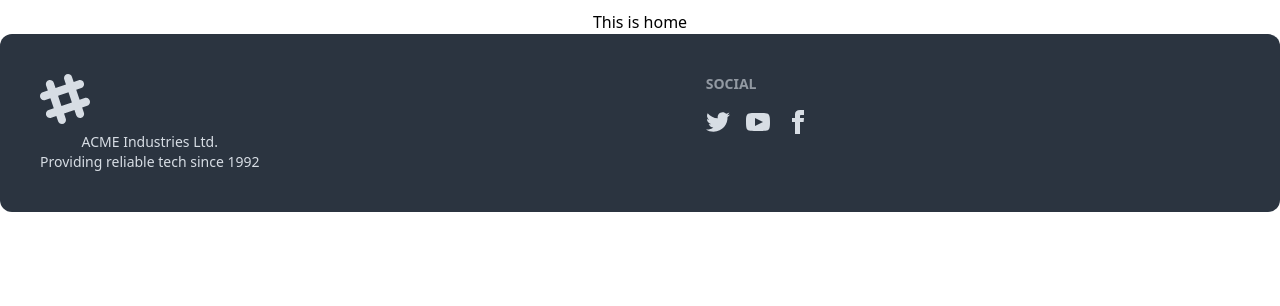
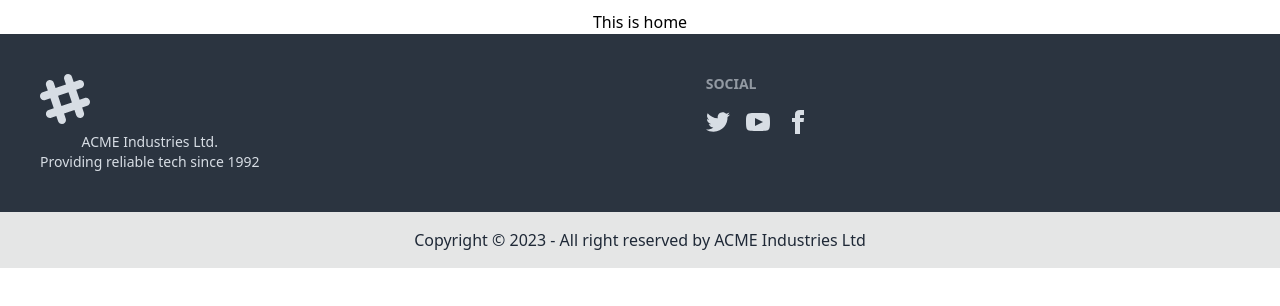
Before and after one commit to rahathasanDev/Bistro-Boss-client, a React (Vite) app: page / in a window 1280 px wide. Shown: the top 306 px of the page. Built offline with nearby package versions, Linux system fonts and the light colour scheme.

Commit message:
footer section complete

```diff
--- a/src/Pages/Shared/Footer/Footer.jsx
+++ b/src/Pages/Shared/Footer/Footer.jsx
@@ -1,10 +1,8 @@
-import React from "react";
-
 const Footer = () => {
   return (
-    <div className="">
-      <footer className=" rounded-xl footer p-10 bg-neutral text-neutral-content">
-        <aside>
+    <footer>
+      <div className="footer p-10 bg-neutral text-neutral-content">
+        <div>
           <svg
             width="50"
             height="50"
@@ -21,9 +19,9 @@ const Footer = () => {
             <br />
             Providing reliable tech since 1992
           </p>
-        </aside>
-        <nav>
-          <h6 className="footer-title">Social</h6>
+        </div>
+        <div>
+          <span className="footer-title">Social</span>
           <div className="grid grid-flow-col gap-4">
             <a>
               <svg
@@ -59,9 +57,14 @@ const Footer = () => {
               </svg>
             </a>
           </div>
-        </nav>
-      </footer>
-    </div>
+        </div>
+      </div>
+      <div className="p-4 footer-center bg-base-300 text-base-content">
+        <div>
+          <p>Copyright © 2023 - All right reserved by ACME Industries Ltd</p>
+        </div>
+      </div>
+    </footer>
   );
 };
 
--- /dev/null
+++ b/src/Pages/Shared/Navbar/Navbar.jsx
@@ -0,0 +1,11 @@
+import React from 'react';
+
+const Navbar = () => {
+  return (
+    <div>
+
+    </div>
+  );
+};
+
+export default Navbar;
```
